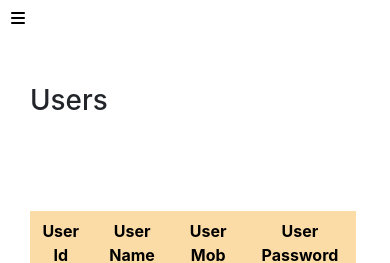
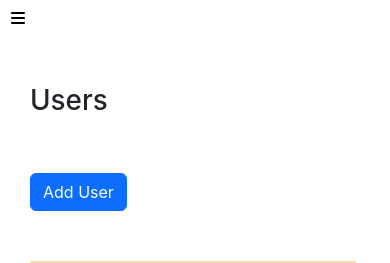
Before and after one commit to Rupam-B/Inventory-mgmt-ippsi-rct, a React (Create React App) app: page /Users in a window 390 px wide. Shown: the top 263 px of the page. Built offline with nearby package versions, Linux system fonts and the light colour scheme; no server answers; some icons are missing.

Commit message:
css revised

```diff
--- a/src/Components/css/ManageStock.css
+++ b/src/Components/css/ManageStock.css
@@ -13,18 +13,28 @@
     width: 90vw;
     margin: auto;
 }
-.New-Order-button{
+/* .New-Order-button{
     position:absolute;
     right: 20px;
     top:100px;
 
-  }
-.New-Transfer-button{
+  } */
+/* .New-Transfer-button{
     position:absolute;
     right: 140px;
     top:100px;
 
-  }
+  } */
+
+    .Functional-Buttons{
+      /* border: 1px solid red; */
+      display: flex;
+      width: 20%;
+      position: absolute;
+      right: 20px;
+      top: 100px;
+      justify-content: flex-end;
+    }
 
 
 
@@ -54,7 +64,7 @@
 
 
     @media (max-width: 500px) {
-        .New-Order-button{
+        /* .New-Order-button{
             position:relative;
             left: auto;
             right:110px;
@@ -67,5 +77,19 @@
             left: -380px;;
             top:-30px;
 
+          } */
+
+          .Functional-Buttons{
+            /* border: 1px solid red; */
+            display: flex;
+            width: 230px;
+            position: relative;
+            right: auto;
+            left: 0;
+            top: 0;
+            justify-content: space-between;
+          }
+          .manage-stock-select{
+            margin-top: 30px;
           }
         }
--- a/src/Components/css/root.css
+++ b/src/Components/css/root.css
@@ -14,6 +14,10 @@
 
 th{
     background-color: #fcdca6 !important;
+}
+
+table{
+    margin-top: 50px;
 }
 
 @media screen and (max-width:500px) {
--- a/src/Components/pages/CategoryMaster.jsx
+++ b/src/Components/pages/CategoryMaster.jsx
@@ -112,7 +112,9 @@ const CategoryMaster = () => {
           <br />
           <br />
 
+          <div className='Functional-Buttons'>
           <button onClick={showModalFunc} className='New-Order-button btn btn-primary' >Add Category</button>
+          </div>
 
           <div className="Home-table">
 
--- a/src/Components/pages/ManageStocks.jsx
+++ b/src/Components/pages/ManageStocks.jsx
@@ -342,14 +342,15 @@ const ManageStocks = () => {
           <h1 style={{ textAlign: 'left' }}>Manage Stock</h1>
           <br />
           <br />
-
-          <Link to={'/AddProductPage'} className='New-Order-button btn btn-primary'>Add Device</Link>
+          <div className='Functional-Buttons'>
+          <Link to={'/AddProductPage'} style={{marginRight:'10px'}} className='New-Order-button btn btn-primary'>Add Device</Link>
           <button onClick={handleCreateTransitRequest} className='New-Transfer-button btn btn-primary'>Transfer</button>
+          </div>
 
           <div className="Home-table">
             {/* <div className='card'> */}
 
-            <div style={{width:'50%',textAlign:'left'}} data-mdb-input-init className="form-outline mb-3">
+            <div style={{width:'50%',textAlign:'left'}} data-mdb-input-init className="form-outline mb-3 manage-stock-select">
               {/* <label style={{marginLeft:'5px'}} className="form-label fw-bold" htmlFor="form3Example3cg">Choose Status</label> */}
               <select
                 style={{ width: '60%' }}
--- a/src/Components/pages/ProductMaster.jsx
+++ b/src/Components/pages/ProductMaster.jsx
@@ -183,7 +183,10 @@ const ProductMaster = () => {
     <br/>
     <br/>
 
+
+    <div className='Functional-Buttons'>
     <Link to={'/AddDevicePage'} style={{left:isMobile?'-140px':''}} className='New-Order-button btn btn-primary'>Add Device</Link>
+    </div>
 
 <div  className="Home-table">
 
--- a/src/Components/pages/StatusMaster.jsx
+++ b/src/Components/pages/StatusMaster.jsx
@@ -119,7 +119,9 @@ const StatusMaster = () => {
           <br />
           <br />
 
+          <div className='Functional-Buttons'>
           <button onClick={showModalFunc} className='New-Order-button btn btn-primary' >Add Status</button>
+          </div>
 
           <div className="Home-table">
 
--- a/src/Components/pages/UserManagement/UserManagement.jsx
+++ b/src/Components/pages/UserManagement/UserManagement.jsx
@@ -94,7 +94,9 @@ const UserManagement = () => {
     <br/>
     <br/>
 
+    <div className='Functional-Buttons'>
     <Link to={'/AddUser'} style={{left:isMobile?'-275px':''}} className='New-Order-button btn btn-primary' >Add User</Link>
+    </div>
 
     <div className="Home-table">
 
--- a/src/Components/pages/VendorMaster/ModelMaster.jsx
+++ b/src/Components/pages/VendorMaster/ModelMaster.jsx
@@ -157,8 +157,9 @@ const ModelMaster = () => {
           <h1 style={{ textAlign: 'left', marginBottom: '30px' }}>Vendor Models</h1>
           <br />
           <br />
-
+          <div className='Functional-Buttons'>
           <Link onClick={showModalFunc}  className='New-Order-button btn btn-primary' >Add Models</Link>
+          </div>
 
           <div className="Home-table">
 
--- a/src/Components/pages/VendorMaster/VendorMaster.jsx
+++ b/src/Components/pages/VendorMaster/VendorMaster.jsx
@@ -121,8 +121,9 @@ const VendorMaster = () => {
           <h1 style={{ textAlign: 'left' }}>Vendors</h1>
           <br />
           <br />
-
+          <div className='Functional-Buttons'>
           <button onClick={showModalFunc}  className='New-Order-button btn btn-primary' >Add Vendor</button>
+          </div>
 
           <div className="Home-table">
 
```
